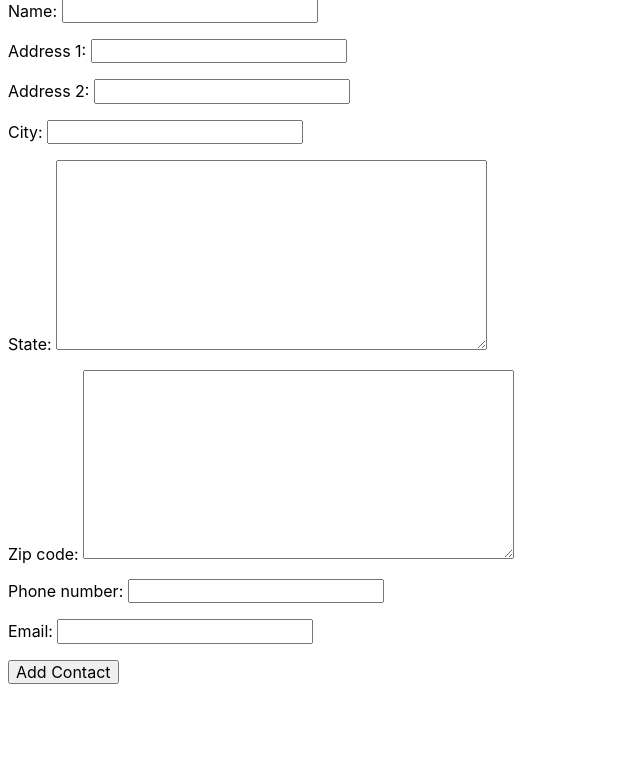
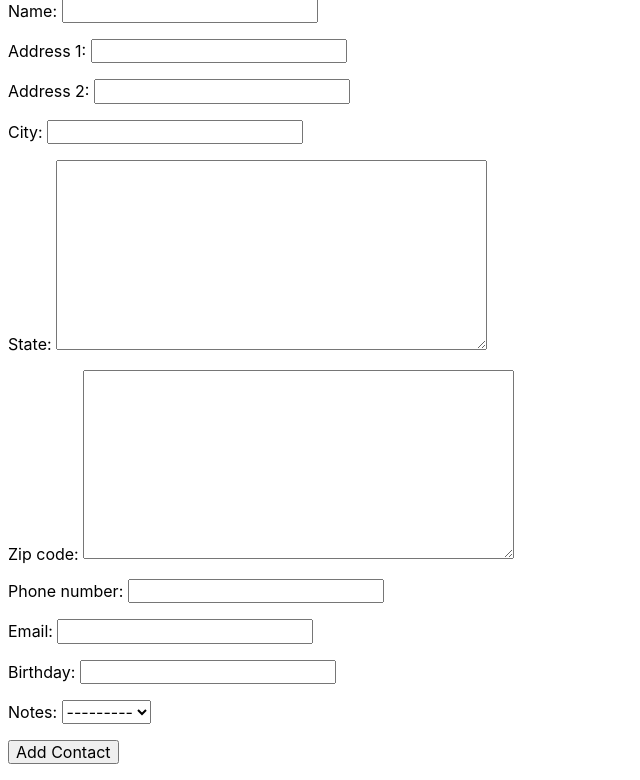
Before and after one commit to Momentum-Team-13/django-uptact-samrespass, a Django app: page /contacts/add/ in a window 1280 px wide. Shown: the part 97-877 px from the top of the page, without its empty margins (0-640 px from the left). Before the commit the page ends 781 px from the top, so only its background shows below. Run offline with Django 3.2, Linux system fonts and the light colour scheme; data that the repository does not hold is empty.

Commit message:
added notes, stuck :(

```diff
--- a/contacts/forms.py
+++ b/contacts/forms.py
@@ -14,4 +14,6 @@ class ContactForm(forms.ModelForm):
             'zip_code',
             'phone_number',
             'email',
+            'birthday',
+            'notes'
         ]
--- a/contacts/models.py
+++ b/contacts/models.py
@@ -1,6 +1,11 @@
 from django.db import models
+from django.db.models import Model
 from django.core.validators import RegexValidator
 from localflavor.us.models import USStateField, USZipCodeField
+
+class Notes(models.Model):
+    note = models.CharField(max_length=255, null=True, blank=True)
+    created = models.DateTimeField(auto_now_add=True, blank = True, null=True)
 
 
 class Contact(models.Model):
@@ -19,3 +24,5 @@ class Contact(models.Model):
     city = models.CharField(max_length=255, null=True, blank=True)
     state = USStateField(null=True, blank=True)
     zip_code = USZipCodeField(null=True, blank=True)
+    birthday = models.DateField(null=True, blank=True)
+    notes = models.ForeignKey(Notes, on_delete=models.CASCADE,null=True, blank=True,)
```
Also changed, not shown: templates/contacts/list_contacts.html (+13 -1 lines), contacts/migrations/0002_contact_birthday_alter_contact_id.py (added), contacts/migrations/0003_notes.py (added), contacts/migrations/0004_contact_notes.py (added), contacts/migrations/0005_alter_contact_notes.py (added), contacts/migrations/0006_remove_notes_created.py (added), contacts/migrations/0007_notes_created_alter_contact_notes.py (added), contacts/migrations/0008_alter_contact_notes.py (added), contacts/migrations/0009_remove_notes_created.py (added), contacts/migrations/0010_notes_created.py (added), contacts/migrations/0011_alter_contact_notes.py (added), contacts/migrations/0012_alter_contact_notes.py (added), users/migrations/0002_alter_user_first_name_alter_user_id.py (added), 1 other file.
